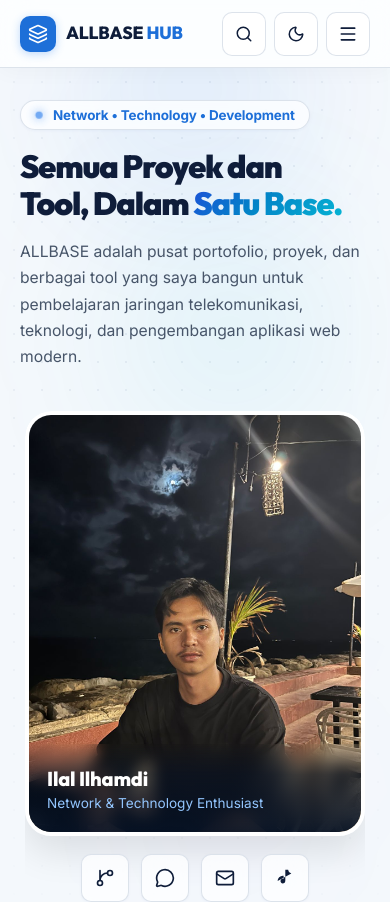
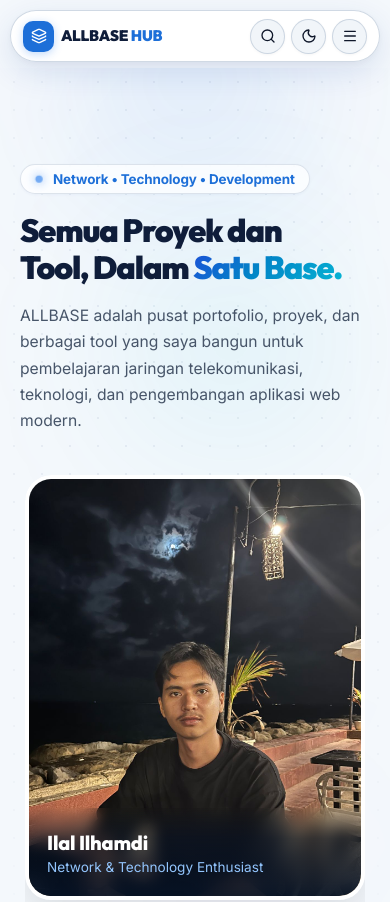
Before and after one commit to IlalIlhamdi/allbase, a Next.js app: page / in a window 390 px wide. Shown: the top 902 px of the page. Built offline with nearby package versions, Linux system fonts and the light colour scheme.

Commit message:
feat(ui): implement modern floating capsule navbar and optimize hero mobile layout

```diff
--- a/src/components/home/Hero.module.css
+++ b/src/components/home/Hero.module.css
@@ -1,7 +1,7 @@
 .heroSection {
-  padding-top: clamp(32px, 6vw, 64px);
+  padding-top: clamp(96px, 14vw, 130px);
   padding-bottom: clamp(48px, 8vw, 84px);
-  scroll-margin-top: calc(var(--header-height, 68px) + 16px);
+  scroll-margin-top: calc(var(--header-height, 72px) + 24px);
   position: relative;
   overflow: hidden;
 }
@@ -213,6 +213,7 @@
 
 
 
+
 /* Profile Visual Frame */
 .profileVisual {
   width: min(100%, 340px);
--- a/src/components/layout/Header.module.css
+++ b/src/components/layout/Header.module.css
@@ -1,51 +1,81 @@
+/* ==========================================================================
+   Floating Capsule Navbar (Inspired by KOMIT PNL with Ultra-Smooth Corners)
+   ========================================================================== */
+
 .header {
   position: sticky;
   top: 0;
-  z-index: 1100;
-  height: var(--header-height);
-  background-color: var(--color-surface);
-  backdrop-filter: var(--glass-blur, blur(16px));
-  -webkit-backdrop-filter: var(--glass-blur, blur(16px));
-  border-bottom: 1px solid var(--color-border);
-  box-shadow: 0 4px 20px rgba(0, 0, 0, 0.03);
-  transition: background-color var(--transition-normal), border-color var(--transition-normal);
-  padding-left: max(0px, env(safe-area-inset-left));
-  padding-right: max(0px, env(safe-area-inset-right));
-}
-
-[data-theme="dark"] .header {
-  background-color: rgba(11, 20, 38, 0.78);
-  border-color: rgba(255, 255, 255, 0.08);
-  box-shadow: 0 4px 20px rgba(0, 0, 0, 0.3);
+  z-index: 1300;
+  width: 100%;
+  pointer-events: none;
+  padding-top: clamp(10px, 1.8vw, 16px);
+  padding-bottom: 6px;
+  padding-left: max(14px, env(safe-area-inset-left));
+  padding-right: max(14px, env(safe-area-inset-right));
+  transition: padding var(--transition-normal);
 }
 
 .inner {
+  pointer-events: auto;
+  width: 100%;
+  max-width: min(1120px, 100%);
+  margin: 0 auto;
+  height: clamp(54px, 7vw, 60px);
+  min-height: 54px;
+  padding: 0 clamp(14px, 2.5vw, 22px);
+  border-radius: clamp(36px, 6vw, 42px); /* 35px - 45px super rounded capsule */
+  background-color: rgba(255, 255, 255, 0.96);
+  backdrop-filter: blur(24px) saturate(190%);
+  -webkit-backdrop-filter: blur(24px) saturate(190%);
+  border: 1.5px solid rgba(203, 213, 225, 0.9);
+  box-shadow:
+    0 10px 32px rgba(15, 61, 145, 0.12),
+    0 2px 8px rgba(0, 0, 0, 0.04),
+    0 1px 0 rgba(255, 255, 255, 0.9) inset;
   display: flex;
   align-items: center;
   justify-content: space-between;
-  gap: 16px;
-  height: 100%;
+  gap: 12px;
+  transition:
+    background-color var(--transition-normal),
+    border-color var(--transition-normal),
+    box-shadow var(--transition-normal);
 }
 
+[data-theme="dark"] .inner {
+  background-color: rgba(11, 20, 38, 0.94);
+  border-color: rgba(255, 255, 255, 0.16);
+  box-shadow:
+    0 14px 40px rgba(0, 0, 0, 0.6),
+    0 4px 12px rgba(0, 0, 0, 0.35),
+    0 1px 0 rgba(255, 255, 255, 0.12) inset;
+}
+
+/* --------------------------------------------------------------------------
+   Left Side: Brand Logo & Title
+   -------------------------------------------------------------------------- */
 .brand {
   display: flex;
   align-items: center;
   gap: 10px;
   min-width: 0;
+  text-decoration: none;
   font-family: var(--font-heading, system-ui, sans-serif);
   font-weight: 800;
-  font-size: clamp(1.1rem, 4vw, 1.3rem);
+  font-size: clamp(1.02rem, 3.2vw, 1.18rem);
   color: var(--color-text-primary);
-  transition: opacity var(--transition-fast);
+  flex-shrink: 0;
+  transition: opacity var(--transition-fast), transform var(--transition-fast);
 }
 
 .brand:hover {
   opacity: 0.9;
+  transform: translateY(-0.5px);
 }
 
 .brandIcon {
-  width: 36px;
-  height: 36px;
+  width: 35px;
+  height: 35px;
   border-radius: var(--radius-sm);
   background-color: var(--color-primary-600);
   color: #ffffff;
@@ -54,57 +84,33 @@
   justify-content: center;
   flex-shrink: 0;
   box-shadow: 0 2px 8px rgba(47, 128, 237, 0.3);
+  transition: transform var(--transition-fast);
+}
+
+.brand:hover .brandIcon {
+  transform: scale(1.04);
 }
 
 .brandName {
   white-space: nowrap;
-  overflow: hidden;
-  text-overflow: ellipsis;
-  min-width: 0;
-  letter-spacing: -0.01em;
+  letter-spacing: -0.015em;
+  font-weight: 850;
 }
 
 .brandName span {
   color: var(--color-primary-600);
 }
 
+/* --------------------------------------------------------------------------
+   Desktop Nav: Kept for semantic accessibility, hidden in capsule mode
+   -------------------------------------------------------------------------- */
 .nav {
   display: none;
-  align-items: center;
-  gap: 20px;
 }
 
-@media (min-width: 960px) {
-  .nav {
-    display: flex;
-  }
-}
-
-.navLink {
-  position: relative;
-  font-size: 0.9rem;
-  font-weight: 600;
-  color: var(--color-text-secondary);
-  padding: 6px 10px;
-  border-radius: var(--radius-xs);
-  transition: color var(--transition-fast), background-color var(--transition-fast);
-}
-
-.navLink:hover {
-  color: var(--color-primary-600);
-  background-color: var(--color-surface-soft);
-}
-
-.navLinkActive {
-  color: var(--color-primary-600);
-  background-color: var(--color-primary-50);
-}
-
-[data-theme="dark"] .navLinkActive {
-  background-color: rgba(47, 128, 237, 0.12);
-  color: #60a5fa;
-}
-
+/* --------------------------------------------------------------------------
+   Right Side: 3 Control Buttons (Search, Theme, Hamburger)
+   -------------------------------------------------------------------------- */
 .controls {
   display: flex;
   align-items: center;
@@ -112,92 +118,131 @@
   flex-shrink: 0;
 }
 
-/* Desktop Search Trigger Button */
-.searchTriggerBtn {
-  display: none;
-  align-items: center;
-  gap: 8px;
-  padding: 8px 12px;
-  border-radius: var(--radius-sm);
-  border: 1px solid var(--color-border);
-  background-color: var(--color-surface-soft);
-  color: var(--color-text-secondary);
-  font-size: 0.85rem;
-  cursor: pointer;
-  transition: all var(--transition-fast);
-  min-height: 40px;
-}
-
-@media (min-width: 768px) {
-  .searchTriggerBtn {
-    display: inline-flex;
-  }
-}
-
-.searchTriggerBtn:hover {
-  border-color: var(--color-primary-500);
-  color: var(--color-text-primary);
-  background-color: var(--color-surface);
-}
-
-.searchTriggerIcon {
-  color: var(--color-text-muted);
-}
-
-.searchTriggerText {
-  color: var(--color-text-muted);
-  font-weight: 500;
-}
-
-.searchKbd {
-  font-size: 0.72rem;
-  font-family: var(--font-mono, monospace);
-  font-weight: 700;
-  padding: 2px 5px;
-  border-radius: 3px;
-  background-color: var(--color-surface);
-  color: var(--color-text-muted);
-  border: 1px solid var(--color-border);
-}
-
-.mobileSearchBtn {
-  display: flex;
-}
-
-@media (min-width: 768px) {
-  .mobileSearchBtn {
-    display: none;
-  }
-}
-
-.iconBtn {
-  min-width: 44px;
-  min-height: 44px;
-  width: 44px;
-  height: 44px;
-  border-radius: var(--radius-sm);
-  border: 1px solid var(--color-border);
-  background-color: var(--color-surface);
-  color: var(--color-text-primary);
+.controlBtn {
+  width: 38px;
+  height: 38px;
+  min-width: 38px;
+  min-height: 38px;
+  padding: 0;
+  border-radius: var(--radius-pill); /* Perfectly circular / rounded corner */
+  border: 1px solid rgba(203, 213, 225, 0.95);
+  background-color: #f1f5f9;
+  color: #0f172a;
   display: flex;
   align-items: center;
   justify-content: center;
-  transition: all var(--transition-fast);
   cursor: pointer;
+  box-sizing: border-box;
+  box-shadow: 0 1px 3px rgba(0, 0, 0, 0.04);
+  transition:
+    transform 160ms cubic-bezier(0.16, 1, 0.3, 1),
+    border-color 160ms ease,
+    background-color 160ms ease,
+    color 160ms ease,
+    box-shadow 160ms ease;
 }
 
-.iconBtn:hover {
+.controlBtn:hover {
   border-color: var(--color-primary-500);
   color: var(--color-primary-600);
-  background-color: var(--color-surface-soft);
+  background-color: #ffffff;
+  transform: translateY(-1px);
+  box-shadow: 0 4px 14px rgba(47, 128, 237, 0.2);
 }
 
+.controlBtn:active {
+  transform: scale(0.92);
+}
+
+[data-theme="dark"] .controlBtn {
+  background-color: rgba(22, 38, 70, 0.8);
+  border-color: rgba(255, 255, 255, 0.18);
+  color: #f8fafc;
+  box-shadow: 0 2px 6px rgba(0, 0, 0, 0.25);
+}
+
+[data-theme="dark"] .controlBtn:hover {
+  background-color: rgba(47, 128, 237, 0.25);
+  border-color: #60a5fa;
+  color: #93c5fd;
+  box-shadow: 0 4px 14px rgba(0, 0, 0, 0.45);
+}
+
+/* Hamburger button at the very right */
 .menuBtn {
   display: flex;
 }
 
-@media (min-width: 960px) {
-  .menuBtn {
-    display: none;
+.menuBtnActive {
+  background-color: var(--color-primary-600) !important;
+  color: #ffffff !important;
+  border-color: var(--color-primary-600) !important;
+  box-shadow: 0 2px 10px rgba(47, 128, 237, 0.4) !important;
+}
+
+/* --------------------------------------------------------------------------
+   Mobile Adjustments
+   -------------------------------------------------------------------------- */
+@media (max-width: 480px) {
+  .header {
+    padding-top: 10px;
+    padding-left: 10px;
+    padding-right: 10px;
+  }
+
+  .inner {
+    height: 52px;
+    min-height: 52px;
+    padding: 0 12px;
+    border-radius: 36px;
+    gap: 8px;
+  }
+
+  .brand {
+    gap: 7px;
+    font-size: 0.95rem;
+  }
+
+  .brandIcon {
+    width: 31px;
+    height: 31px;
+  }
+
+  .brandIcon svg {
+    width: 16px;
+    height: 16px;
+  }
+
+  .controls {
+    gap: 6px;
+  }
+
+  .controlBtn {
+    width: 35px;
+    height: 35px;
+    min-width: 35px;
+    min-height: 35px;
+  }
+
+  .controlBtn svg {
+    width: 16px;
+    height: 16px;
   }
 }
+
+@media (max-width: 350px) {
+  .brandName span {
+    display: none; /* In case of extremely tiny 320px screens */
+  }
+
+  .controls {
+    gap: 4px;
+  }
+
+  .controlBtn {
+    width: 32px;
+    height: 32px;
+    min-width: 32px;
+    min-height: 32px;
+  }
+}
--- a/src/components/layout/Header.tsx
+++ b/src/components/layout/Header.tsx
@@ -32,17 +32,18 @@ export default function Header() {
   return (
     <>
       <header className={styles.header}>
-        <div className={`container ${styles.inner}`}>
+        <div className={styles.inner}>
+          {/* Sebelah Kiri: Logo & Nama ALLBASE HUB */}
           <Link href="/" className={styles.brand} aria-label="ALLBASE Hub Beranda">
             <div className={styles.brandIcon}>
-              <Layers size={20} />
+              <Layers size={18} />
             </div>
             <div className={styles.brandName}>
               ALLBASE <span>HUB</span>
             </div>
           </Link>
 
-          {/* Desktop Navigation */}
+          {/* Desktop Navigation (Preserved semantically, hidden in capsule mode) */}
           <nav className={styles.nav} aria-label="Navigasi Utama">
             {mainNavItems.map((item) => {
               const isActive =
@@ -62,53 +63,41 @@ export default function Header() {
             })}
           </nav>
 
-          {/* Header Controls */}
+          {/* Sebelah Kanan: 3 Tombol Kontrol (Search, Theme, Hamburger) */}
           <div className={styles.controls}>
-            {/* Desktop Quick Search Trigger */}
+            {/* 1. Tombol Search */}
             <button
               type="button"
-              className={styles.searchTriggerBtn}
+              className={styles.controlBtn}
               onClick={() => setIsSearchOpen(true)}
-              aria-label="Cari di ALLBASE (Tekan Ctrl+K)"
+              aria-label="Cari di ALLBASE (Ctrl+K)"
               title="Pencarian Global (Ctrl+K)"
             >
-              <Search size={15} className={styles.searchTriggerIcon} />
-              <span className={styles.searchTriggerText}>Cari...</span>
-              <kbd className={styles.searchKbd}>⌘K</kbd>
+              <Search size={17} />
             </button>
 
-            {/* Mobile Search Icon Button */}
+            {/* 2. Tombol Dark/Light Mode */}
             <button
               type="button"
-              className={`${styles.iconBtn} ${styles.mobileSearchBtn}`}
-              onClick={() => setIsSearchOpen(true)}
-              aria-label="Buka Pencarian"
-              title="Cari"
-            >
-              <Search size={18} />
-            </button>
-
-            {/* Theme Switcher Button */}
-            <button
-              type="button"
-              className={styles.iconBtn}
+              className={styles.controlBtn}
               onClick={toggleTheme}
               title={`Ganti ke Mode ${theme === "dark" ? "Terang" : "Gelap"}`}
               aria-label="Ganti Mode Terang atau Gelap"
             >
-              {theme === "dark" ? <Sun size={18} /> : <Moon size={18} />}
+              {theme === "dark" ? <Sun size={17} /> : <Moon size={17} />}
             </button>
 
-            {/* Hamburger Button for Mobile */}
+            {/* 3. Tombol Hamburger Menu (Paling Kanan) */}
             <button
               type="button"
-              className={`${styles.iconBtn} ${styles.menuBtn}`}
+              className={`${styles.controlBtn} ${styles.menuBtn} ${isMenuOpen ? styles.menuBtnActive : ""}`}
               aria-label={isMenuOpen ? "Tutup menu navigasi" : "Buka menu navigasi"}
               aria-expanded={isMenuOpen}
               aria-controls="mobile-navigation"
-              onClick={() => setIsMenuOpen((previous) => !previous)}
+              title={isMenuOpen ? "Tutup Menu Navigasi" : "Buka Menu Navigasi"}
+              onClick={() => setIsMenuOpen((prev) => !prev)}
             >
-              {isMenuOpen ? <X size={20} /> : <Menu size={20} />}
+              {isMenuOpen ? <X size={18} /> : <Menu size={18} />}
             </button>
           </div>
         </div>
```
Also changed, not shown: src/components/layout/MobileNavigation.module.css (+9 -7 lines).
